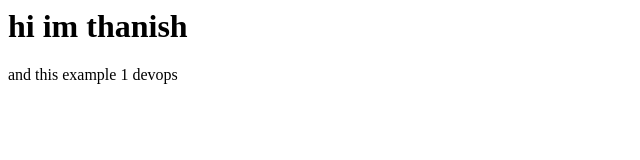
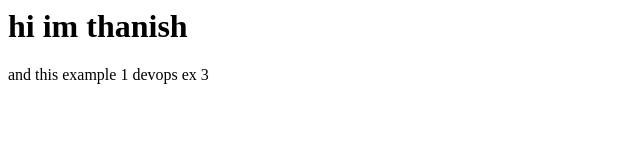
Before and after one commit to athanish1234-commits/exampmle1, a plain HTML site: page index.html in a window 1280 px wide. Shown: the full height of the page, 0-640 px from the left. Drawn offline with Linux system fonts and the light colour scheme.

Commit message:
Update index.html

```diff
--- a/index.html
+++ b/index.html
@@ -6,5 +6,6 @@
     <h1>hi im thanish</h1>
     <p1> and this example 1</p1>
     <p2>devops</p2>
+<p3>ex 3</p3>
   </body>
 </html>
```
